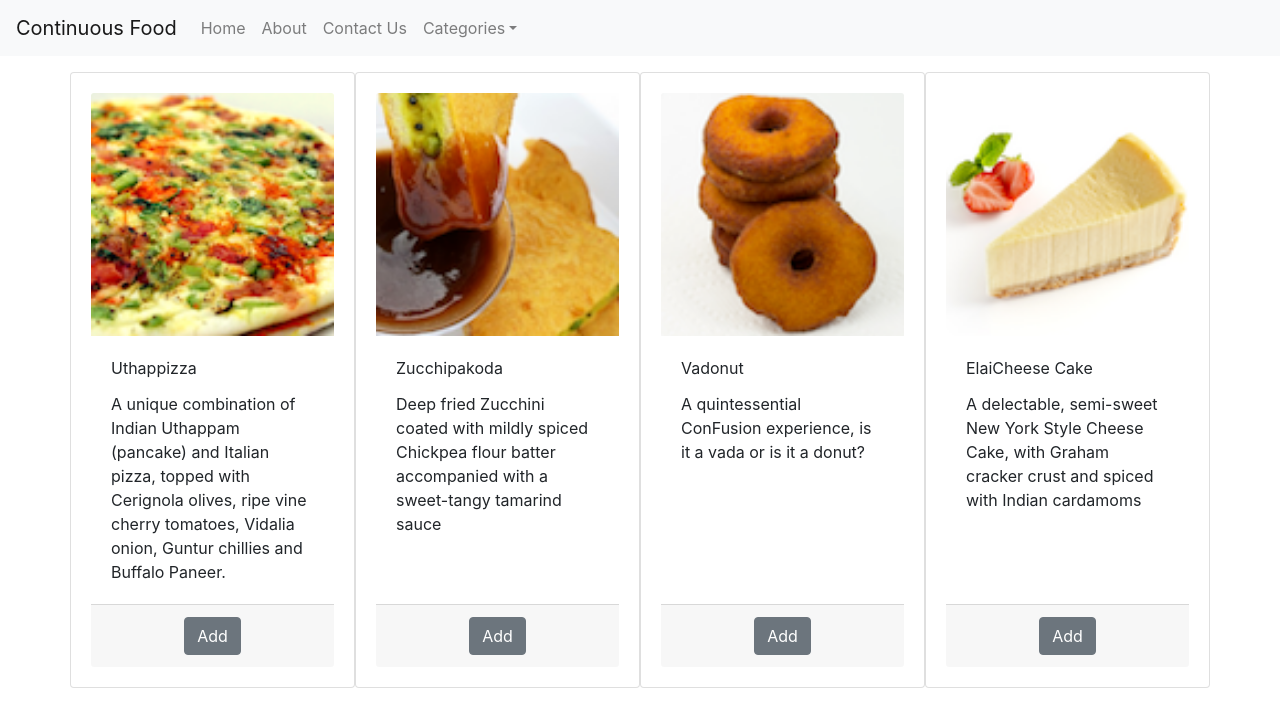
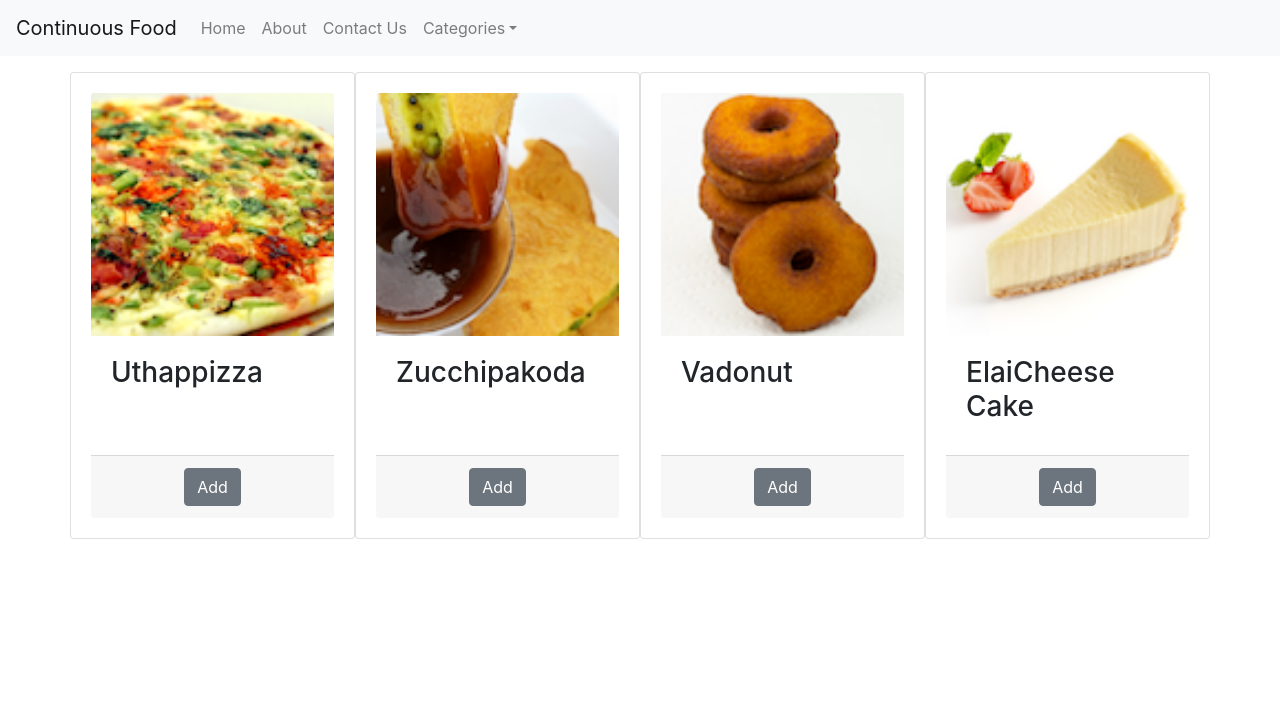
Before and after one commit to Anil-Bhimwal/Assignment3, a React (Create React App) app: page / in a window 1280 px wide. Shown: the top 724 px of the page. Built offline with nearby package versions, Linux system fonts and the light colour scheme; the HTML template or start-up script is replaced by a standard one.

Commit message:
DishDetail component added

```diff
--- a/src/App.css
+++ b/src/App.css
@@ -1,3 +1,3 @@
-.add-button{
-  text-align: center;
+.comments-header{
+  margin: 20px auto 10px auto ;
 }
--- a/src/App.js
+++ b/src/App.js
@@ -1,14 +1,25 @@
-import React from 'react';
+import React, { Component } from 'react';
 import './App.css';
 import NavbarComponent from './components/Navbar';
 import Menu from './components/MenuComponent';
-function App() {
-  return (
-    <div className="App">
-      <NavbarComponent />
-      <Menu />
-    </div>
-  );
+import { DISHES } from './shared/dishes.js';
+class App extends Component {
+  constructor(props) {
+    super(props);
+    this.state = {
+      dishes: DISHES
+    };
+  }
+  render() {
+    return (
+      <div className="App">
+        <NavbarComponent />
+        <Menu dishes={this.state.dishes}/>
+      </div>
+    )
+  }
+
 }
 
+
 export default App;
--- /dev/null
+++ b/src/components/DishdetailComponent.js
@@ -0,0 +1,75 @@
+import React from 'react'
+import { Card, CardImg, CardBody, ListGroup, ListGroupItem, ListGroupItemHeading, ListGroupItemText, CardText, CardFooter, CardTitle, Button, CardHeader, Badge } from 'reactstrap';
+
+function renderComments(comments) {
+    if (comments == null) {
+        return (<div></div>);
+    }
+    const cmnts = comments.map(comment => {
+        return (
+            <ListGroupItem key={comment.id}>
+                <ListGroupItemHeading>
+                <Badge>
+                {comment.author},
+                        &nbsp;
+                        {new Intl.DateTimeFormat('en-US', {
+                    year: 'numeric',
+                    month: 'long',
+                    day: '2-digit'
+                }).format(new Date(comment.date))}
+                </Badge>
+                </ListGroupItemHeading>
+                <ListGroupItemText>
+                    {comment.comment}
+                </ListGroupItemText>
+            </ListGroupItem>
+        );
+    })
+    return (
+        <ListGroup>
+            {cmnts}
+        </ListGroup>
+
+
+    )
+}
+
+
+export default function DishDetail(props) {
+    if (props.dish != null) {
+        let dish = props.dish;
+        return (
+            <div className="row">
+                <Card Body className="col-lg-6 dish-image">
+                    <CardImg top width="100%" src={dish.image} alt={dish.name} />
+
+                </Card>
+                <Card Body className="col-lg-6">
+                    <CardHeader className="text-right">
+                        <button>Add</button>
+                    </CardHeader>
+                    <CardBody>
+                        <CardTitle>
+                            <h3>
+                                {dish.name}
+                            </h3>
+                        </CardTitle>
+                        <cardtext>{dish.description}</cardtext>
+                        <h4 className="comments-header">
+                            Comments:
+                        </h4>
+                        <cardtext>
+                            {renderComments(dish.comments)}
+                        </cardtext>
+
+                    </CardBody>
+                </Card>
+            </div>
+        );
+
+    } else {
+        return (
+            <div></div>
+        )
+    }
+}
--- a/src/components/MenuComponent.js
+++ b/src/components/MenuComponent.js
@@ -1,59 +1,28 @@
 import React, { Component } from 'react';
 import { Card, CardImg, CardBody, CardText, CardFooter, CardTitle, Button } from 'reactstrap';
-
+import DishDetail from './DishdetailComponent';
 class Menu extends Component {
   constructor(props) {
     super(props);
     this.state = {
-      dishes: [
-        {
-          id: 0,
-          name: 'Uthappizza',
-          image: 'assets/images/uthappizza.png',
-          category: 'mains',
-          label: 'Hot',
-          price: '4.99',
-          description: 'A unique combination of Indian Uthappam (pancake) and Italian pizza, topped with Cerignola olives, ripe vine cherry tomatoes, Vidalia onion, Guntur chillies and Buffalo Paneer.'
-        },
-        {
-          id: 1,
-          name: 'Zucchipakoda',
-          image: 'assets/images/zucchipakoda.png',
-          category: 'appetizer',
-          label: '',
-          price: '1.99',
-          description: 'Deep fried Zucchini coated with mildly spiced Chickpea flour batter accompanied with a sweet-tangy tamarind sauce'
-        },
-        {
-          id: 2,
-          name: 'Vadonut',
-          image: 'assets/images/vadonut.png',
-          category: 'appetizer',
-          label: 'New',
-          price: '1.99',
-          description: 'A quintessential ConFusion experience, is it a vada or is it a donut?'
-        },
-        {
-          id: 3,
-          name: 'ElaiCheese Cake',
-          image: 'assets/images/elaicheesecake.png',
-          category: 'dessert',
-          label: '',
-          price: '2.99',
-          description: 'A delectable, semi-sweet New York Style Cheese Cake, with Graham cracker crust and spiced with Indian cardamoms'
-        }
-      ],
+      selectedDish: null
     };
   }
 
+  onDishSelect(dish) {
+    this.setState({ selectedDish: dish });
+  }
+
   render() {
-    const menu = this.state.dishes.map((dish) => {
+    const menu = this.props.dishes.map((dish) => {
       return (
-        <Card body key={dish.id} className="col-md-6 col-lg-3 my-3">
-          <CardImg top width="100%" src={dish.image} alt="Dish image cap" />
+        <Card body key={dish.id} className="col-md-6 col-lg-3 my-3" onClick={() => this.onDishSelect(dish)}>
+          <CardImg top width="100%" src={dish.image} alt={dish.name} />
           <CardBody>
-            <CardTitle>{dish.name}</CardTitle>
-            <cardtext>{dish.description}</cardtext>
+            <CardTitle><h3>
+              {dish.name}
+            </h3>
+            </CardTitle>
           </CardBody>
           <CardFooter className="text-center">
             <Button >Add</Button>
@@ -67,6 +36,9 @@ class Menu extends Component {
         <div className="row">
           {menu}
         </div>
+
+          <DishDetail dish={this.state.selectedDish} />
+
       </div>
     );
   }
--- /dev/null
+++ b/src/shared/dishes.js
@@ -0,0 +1,186 @@
+export const DISHES =
+    [
+        {
+        id: 0,
+        name:'Uthappizza',
+        image: 'assets/images/uthappizza.png',
+        category: 'mains',
+        label:'Hot',
+        price:'4.99',
+        description:'A unique combination of Indian Uthappam (pancake) and Italian pizza, topped with Cerignola olives, ripe vine cherry tomatoes, Vidalia onion, Guntur chillies and Buffalo Paneer.',
+        comments: [
+            {
+            id: 0,
+            rating: 5,
+            comment: "Imagine all the eatables, living in conFusion!",
+            author: "John Lemon",
+            date: "2012-10-16T17:57:28.556094Z"
+            },
+            {
+            id: 1,
+            rating: 4,
+            comment: "Sends anyone to heaven, I wish I could get my mother-in-law to eat it!",
+            author: "Paul McVites",
+            date: "2014-09-05T17:57:28.556094Z"
+            },
+            {
+            id: 2,
+            rating: 3,
+            comment: "Eat it, just eat it!",
+            author: "Michael Jaikishan",
+            date: "2015-02-13T17:57:28.556094Z"
+            },
+            {
+            id: 3,
+            rating: 4,
+            comment: "Ultimate, Reaching for the stars!",
+            author: "Ringo Starry",
+            date: "2013-12-02T17:57:28.556094Z"
+            },
+            {
+            id: 4,
+            rating: 2,
+            comment: "It's your birthday, we're gonna party!",
+            author: "25 Cent",
+            date: "2011-12-02T17:57:28.556094Z"
+            }
+        ]                        },
+        {
+        id: 1,
+        name:'Zucchipakoda',
+        image: 'assets/images/zucchipakoda.png',
+        category: 'appetizer',
+        label:'',
+        price:'1.99',
+        description:'Deep fried Zucchini coated with mildly spiced Chickpea flour batter accompanied with a sweet-tangy tamarind sauce',
+        comments: [
+            {
+            id: 0,
+            rating: 5,
+            comment: "Imagine all the eatables, living in conFusion!",
+            author: "John Lemon",
+            date: "2012-10-16T17:57:28.556094Z"
+            },
+            {
+            id: 1,
+            rating: 4,
+            comment: "Sends anyone to heaven, I wish I could get my mother-in-law to eat it!",
+            author: "Paul McVites",
+            date: "2014-09-05T17:57:28.556094Z"
+            },
+            {
+            id: 2,
+            rating: 3,
+            comment: "Eat it, just eat it!",
+            author: "Michael Jaikishan",
+            date: "2015-02-13T17:57:28.556094Z"
+            },
+            {
+            id: 3,
+            rating: 4,
+            comment: "Ultimate, Reaching for the stars!",
+            author: "Ringo Starry",
+            date: "2013-12-02T17:57:28.556094Z"
+            },
+            {
+            id: 4,
+            rating: 2,
+            comment: "It's your birthday, we're gonna party!",
+            author: "25 Cent",
+            date: "2011-12-02T17:57:28.556094Z"
+            }
+        ]
+        },
+        {
+        id: 2,
+        name:'Vadonut',
+        image: 'assets/images/vadonut.png',
+        category: 'appetizer',
+        label:'New',
+        price:'1.99',
+        description:'A quintessential ConFusion experience, is it a vada or is it a donut?',
+        comments: [
+            {
+            id: 0,
+            rating: 5,
+            comment: "Imagine all the eatables, living in conFusion!",
+            author: "John Lemon",
+            date: "2012-10-16T17:57:28.556094Z"
+            },
+            {
+            id: 1,
+            rating: 4,
+            comment: "Sends anyone to heaven, I wish I could get my mother-in-law to eat it!",
+            author: "Paul McVites",
+            date: "2014-09-05T17:57:28.556094Z"
+            },
+            {
+            id: 2,
+            rating: 3,
+            comment: "Eat it, just eat it!",
+            author: "Michael Jaikishan",
+            date: "2015-02-13T17:57:28.556094Z"
+            },
+            {
+            id: 3,
+            rating: 4,
+            comment: "Ultimate, Reaching for the stars!",
+            author: "Ringo Starry",
+            date: "2013-12-02T17:57:28.556094Z"
+            },
+            {
+            id: 4,
+            rating: 2,
+            comment: "It's your birthday, we're gonna party!",
+            author: "25 Cent",
+            date: "2011-12-02T17:57:28.556094Z"
+            }
+        ]
+        },
+        {
+        id: 3,
+        name:'ElaiCheese Cake',
+        image: 'assets/images/elaicheesecake.png',
+        category: 'dessert',
+        label:'',
+        price:'2.99',
+        description:'A delectable, semi-sweet New York Style Cheese Cake, with Graham cracker crust and spiced with Indian cardamoms',
+        comments: [
+            {
+            id: 0,
+            rating: 5,
+            comment: "Imagine all the eatables, living in conFusion!",
+            author: "John Lemon",
+            date: "2012-10-16T17:57:28.556094Z"
+            },
+            {
+            id: 1,
+            rating: 4,
+            comment: "Sends anyone to heaven, I wish I could get my mother-in-law to eat it!",
+            author: "Paul McVites",
+            date: "2014-09-05T17:57:28.556094Z"
+            },
+            {
+            id: 2,
+            rating: 3,
+            comment: "Eat it, just eat it!",
+            author: "Michael Jaikishan",
+            date: "2015-02-13T17:57:28.556094Z"
+            },
+            {
+            id: 3,
+            rating: 4,
+            comment: "Ultimate, Reaching for the stars!",
+            author: "Ringo Starry",
+            date: "2013-12-02T17:57:28.556094Z"
+            },
+            {
+            id: 4,
+            rating: 2,
+            comment: "It's your birthday, we're gonna party!",
+            author: "25 Cent",
+            date: "2011-12-02T17:57:28.556094Z"
+            }
+        ]
+        }
+    ];
```
